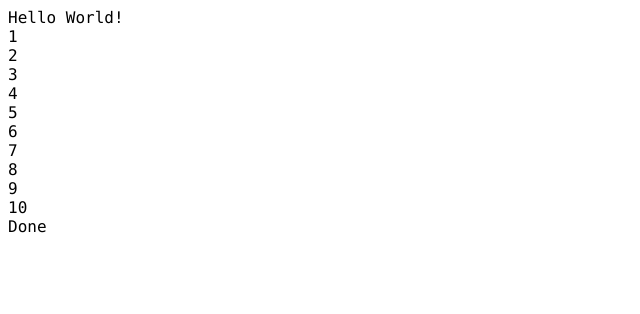
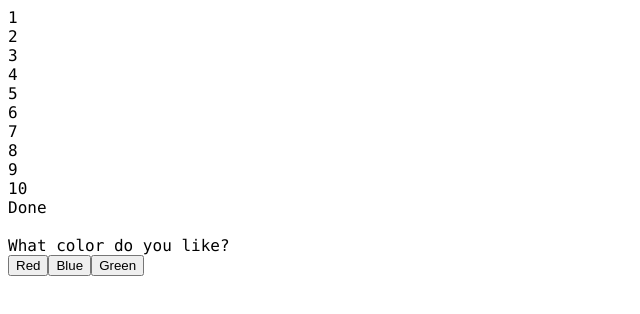
Before and after one commit to davebalmer/gotojs, a plain HTML site: page index.html in a window 1280 px wide. Shown: the whole page, without its empty margins (0-640 px from the left). Drawn offline with Linux system fonts and the light colour scheme.

Commit message:
Adding buttons, clear and fun to demo

```diff
--- a/index.html
+++ b/index.html
@@ -40,14 +40,31 @@ program = {
 	5: "print('Hello World!')",
 
 	10: "x = 0",
+	15: "clear()",
 	20: "x = x + 1",
 	30: "print(x)",
 	40: "if (x < 10) goto(20)",
 	50: "print('Done')",
-	60: "end()",
+	60: "goto(200)",
 
 	100: "print('Bonus code!')",
-	110: "end()"
+	110: "end()",
+
+	200: "print()",
+	205: "print('What color do you like?')",
+	210: "button('Red', 300)",
+	220: "button('Blue', 310)",
+	230: "button('Green', 320)",
+	240: "end()",
+
+	300: "document.body.style.color = '#900'",
+	301: "goto(10)",
+
+	310: "document.body.style.color = '#009'",
+	311: "goto(10)",
+
+	320: "document.body.style.color = '#090'",
+	321: "goto(10)"
 };
 
 // run it!
```
